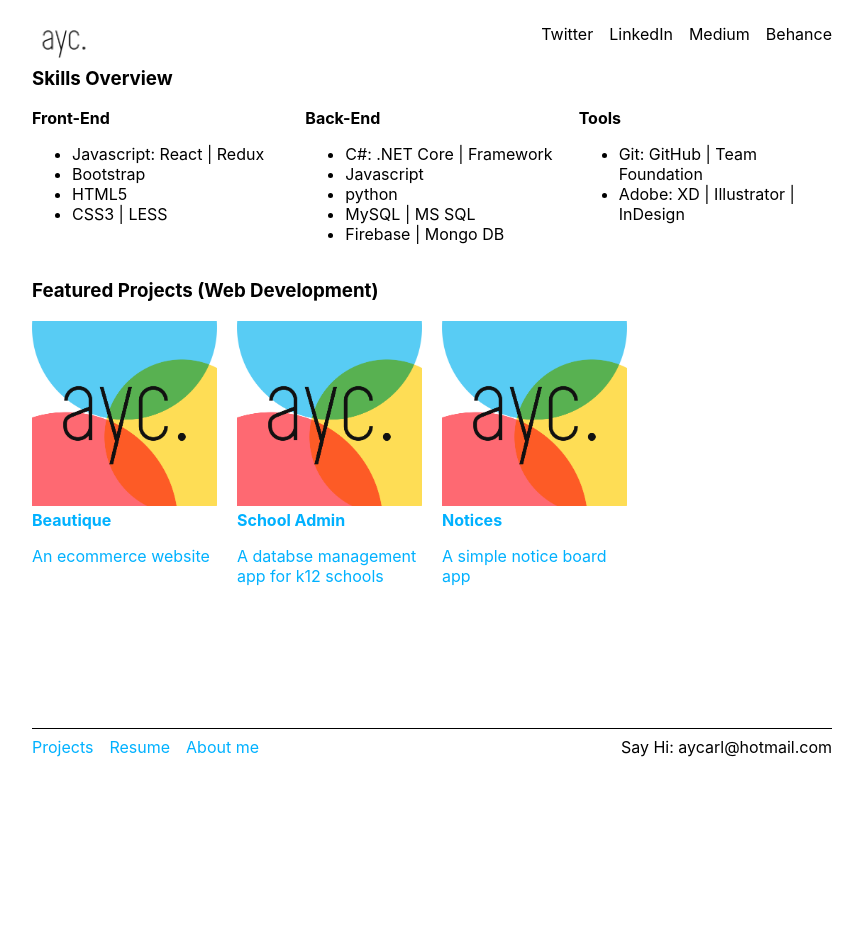
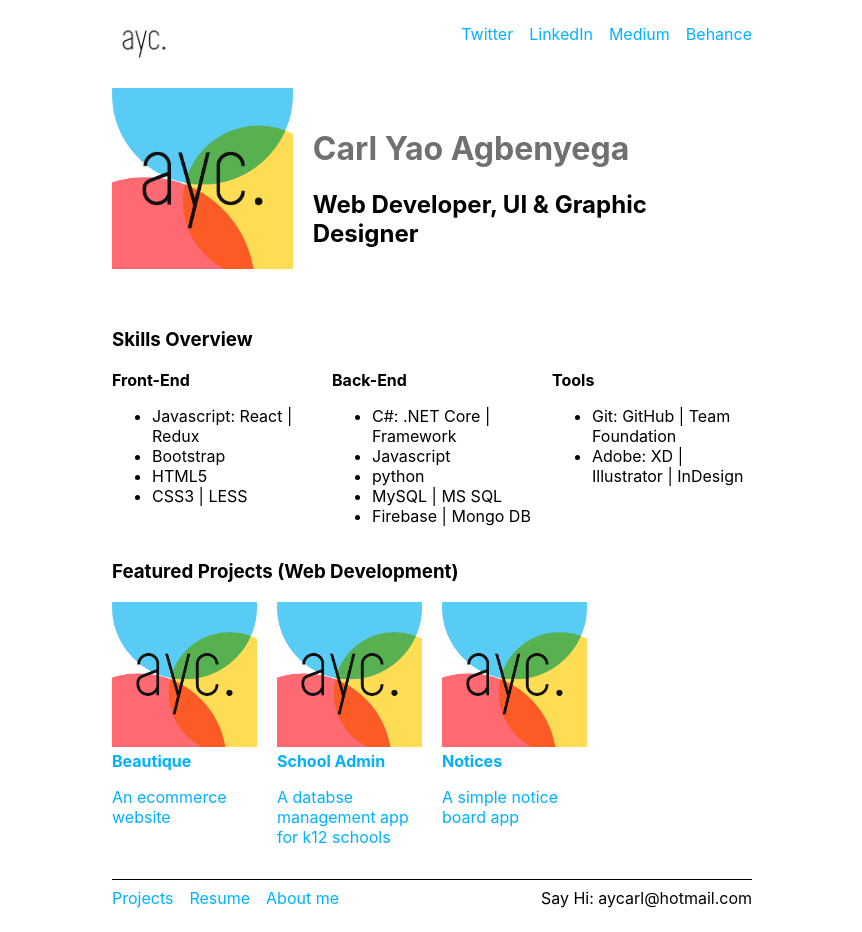
Before and after one commit to aycarl/aycarl.github.io, a React (Create React App) app: page /#/ in a window 1280 px wide. Shown: the whole page, without its empty margins (208-1070 px from the left). Before the commit the page ends 800 px from the top, so only its background shows below. Built offline with nearby package versions, Linux system fonts and the light colour scheme.

Commit message:
added jumbotron for profile picture, name and job title

```diff
--- a/src/components/Footer/footer.styles.css
+++ b/src/components/Footer/footer.styles.css
@@ -3,7 +3,7 @@
   max-height: 8vh;
   margin-bottom: 2vh;
   bottom: 0%;
-  padding: 0.5rem 15rem;
+  padding: 0.5rem 20rem;
 }
 
 .menu {
--- a/src/components/header/header.styles.css
+++ b/src/components/header/header.styles.css
@@ -1,6 +1,6 @@
 .header {
     height: 5vh;
-    padding: 0.5rem 15rem;
+    padding: 0.5rem 20rem;
 }
 
 .header-container {
--- a/src/components/header/social-media-links.components.jsx
+++ b/src/components/header/social-media-links.components.jsx
@@ -1,16 +1,48 @@
-import React from 'react'
+import React from "react";
 
-import './social-media-links.styles.css'
+import "./social-media-links.styles.css";
 
 const SocialMediaLinks = (props) => {
-    return (
-        <div className='socialMediaLinks'>
-            <div className='socialMediaIcon'>Twitter</div>
-            <div className='socialMediaIcon'>LinkedIn</div>
-            <div className='socialMediaIcon'>Medium</div>
-            <div className='socialMediaIcon'>Behance</div>
-        </div>
-    );
-}
+  return (
+    <div className="socialMediaLinks">
+      <div className="socialMediaIcon">
+        <a
+          href="https://twitter.com/_aycarl"
+          target="_blank"
+          rel="noopener noreferrer"
+        >
+          Twitter
+        </a>
+      </div>
+      <div className="socialMediaIcon">
+        <a
+          href="https://linkedin.com/in/aycarl"
+          target="_blank"
+          rel="noopener noreferrer"
+        >
+          LinkedIn
+        </a>
+      </div>
+      <div className="socialMediaIcon">
+        <a
+          href="https://medium.com/@aycarl"
+          target="_blank"
+          rel="noopener noreferrer"
+        >
+          Medium
+        </a>
+      </div>
+      <div className="socialMediaIcon">
+        <a
+          href="https://behance.net/aycarl"
+          target="_blank"
+          rel="noopener noreferrer"
+        >
+          Behance
+        </a>
+      </div>
+    </div>
+  );
+};
 
 export default SocialMediaLinks;
--- /dev/null
+++ b/src/components/jumbotron/jumbotron.component.js
@@ -0,0 +1,33 @@
+import React from "react";
+
+import ProfilePicture from "./../../assets/img/aycarl_color_bg-11.png";
+
+import "./jumbotron.styles.css";
+
+const ImageContainer = () => (
+  <div className="profileImageContainer">
+    <img src={ProfilePicture} className="profileImage" />
+  </div>
+);
+
+const JumboContent = () => {
+  return (
+    <div className="jumboProfileInfo">
+      <div>
+        <h1>Carl Yao Agbenyega</h1>
+        <h2>Web Developer, UI & Graphic Designer</h2>
+      </div>
+    </div>
+  );
+};
+
+const Jumbotron = () => {
+  return (
+    <div className="jumbotron">
+      <ImageContainer />
+      <JumboContent />
+    </div>
+  );
+};
+
+export default Jumbotron;
--- /dev/null
+++ b/src/components/jumbotron/jumbotron.styles.css
@@ -0,0 +1,21 @@
+.jumbotron {
+  display: flex;
+  margin: 5vh 0 5vh 0;
+}
+
+.profileImageContainer {
+  width: 15vw;
+  height: auto;
+}
+
+.profileImage {
+  width: 100%;
+}
+
+.jumboProfileInfo {
+  padding: 20px;
+}
+
+.infoContainer {
+
+}
--- a/src/components/pages/homepage.component.jsx
+++ b/src/components/pages/homepage.component.jsx
@@ -2,6 +2,7 @@ import React, { Component } from "react";
 
 import Projects from "./../projects/projects.components";
 import Skills from "./../skills/skills.component";
+import Jumbotron from "../jumbotron/jumbotron.component";
 
 import "./page.styles.css";
 
@@ -10,6 +11,7 @@ class Homepage extends Component {
   render() {
     return (
       <div className="page">
+        <Jumbotron />
         <Skills />
         <Projects />
       </div>
--- a/src/components/pages/page.styles.css
+++ b/src/components/pages/page.styles.css
@@ -1,5 +1,5 @@
 .page {
-  padding: 0.5rem 15rem;
+  padding: 0.5rem 20rem;
   min-height: 85vh;
 }
 
@@ -9,6 +9,5 @@
 }
 
 h1 {
-  font-size: medium;
-  color: blueviolet;
+  color: #707070;
 }
```
